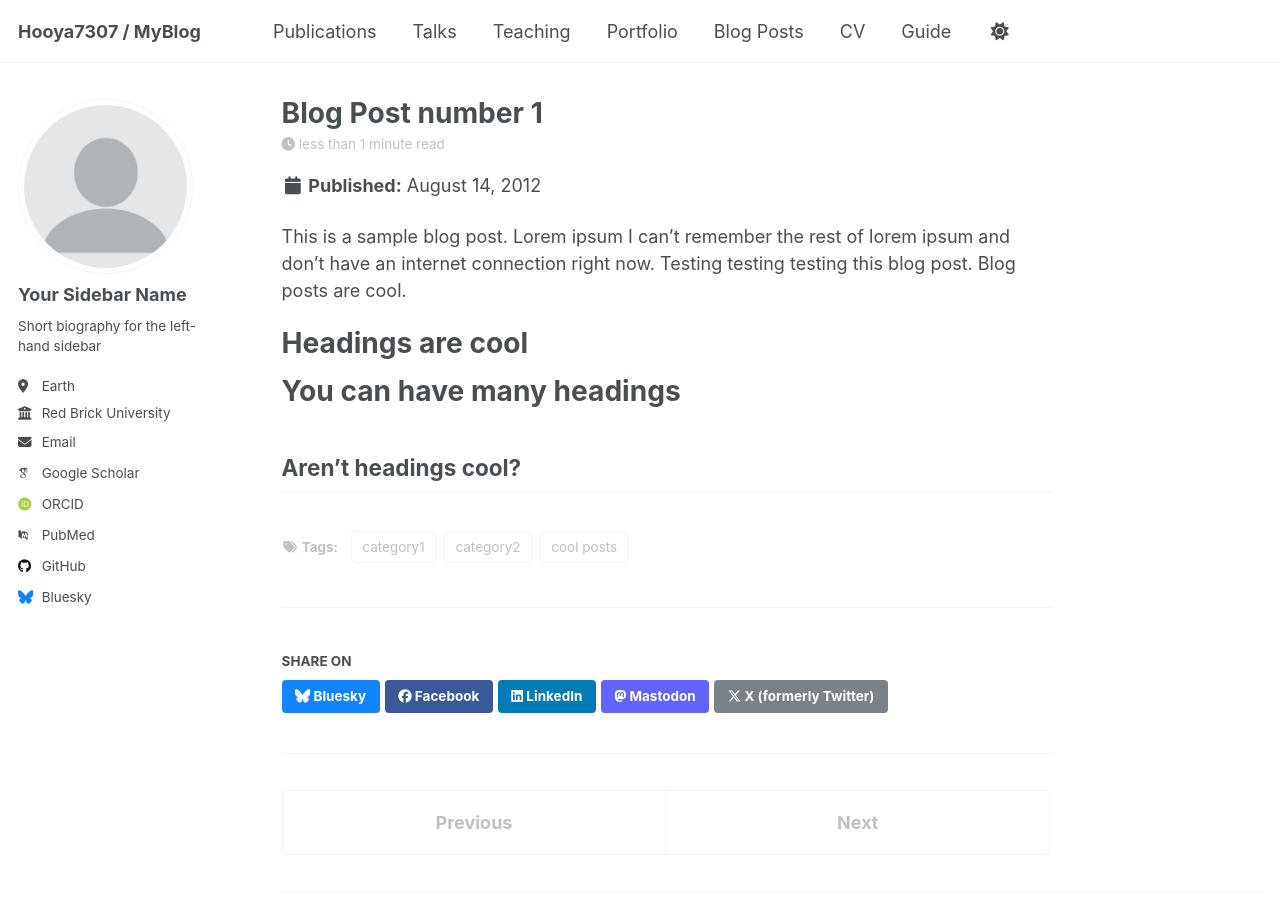
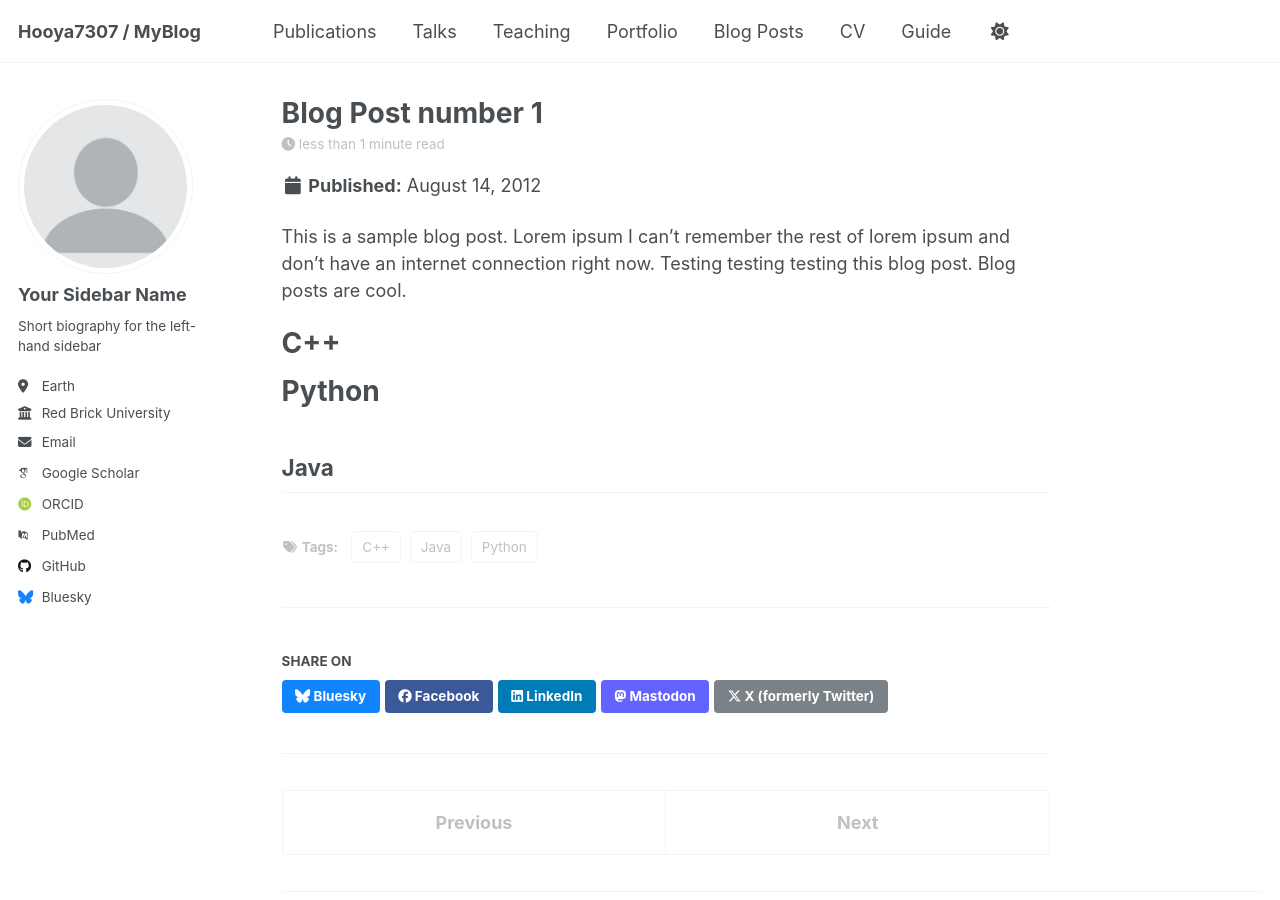
Before and after one commit to hoya7307/hoya7307.github.io, a Jekyll site: the page built from _posts/2012-08-14-blog-post-1.md, in a window 1280 px wide and 900 px high. Built offline with Jekyll 4.4.1, drawn with Linux system fonts in a browser that asks for light colours; some web fonts are replaced; a script that is not in the unit is left out.

Commit message:
Update 2012-08-14-blog-post-1.md

```diff
--- a/_posts/2012-08-14-blog-post-1.md
+++ b/_posts/2012-08-14-blog-post-1.md
@@ -3,18 +3,18 @@ title: 'Blog Post number 1'
 date: 2012-08-14
 permalink: /posts/2012/08/blog-post-1/
 tags:
-  - cool posts
-  - category1
-  - category2
+  - C++
+  - Python
+  - Java
 ---
 
 This is a sample blog post. Lorem ipsum I can't remember the rest of lorem ipsum and don't have an internet connection right now. Testing testing testing this blog post. Blog posts are cool.
 
-Headings are cool
+C++
 ======
 
-You can have many headings
+Python
 ======
 
-Aren't headings cool?
+Java
 ------
```
